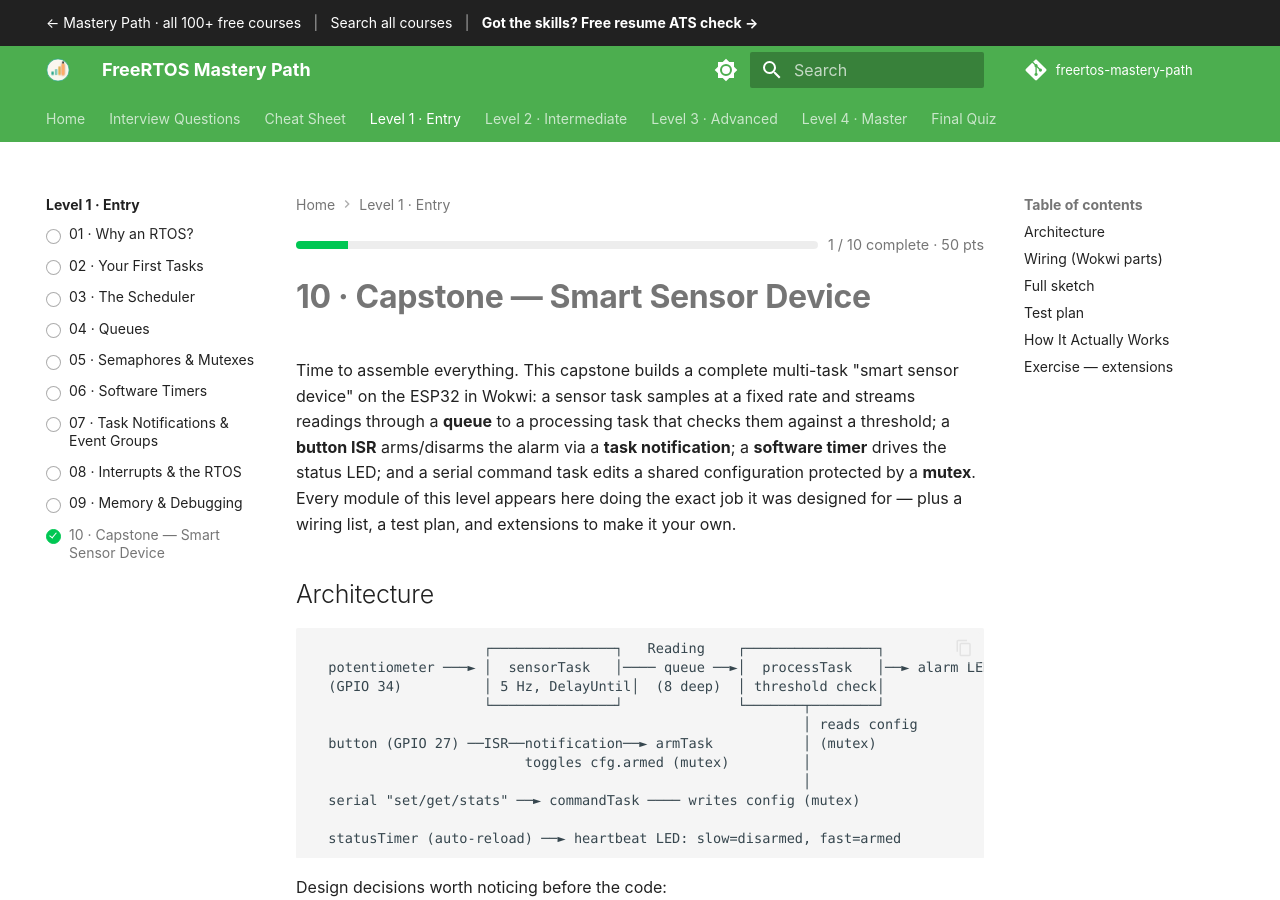
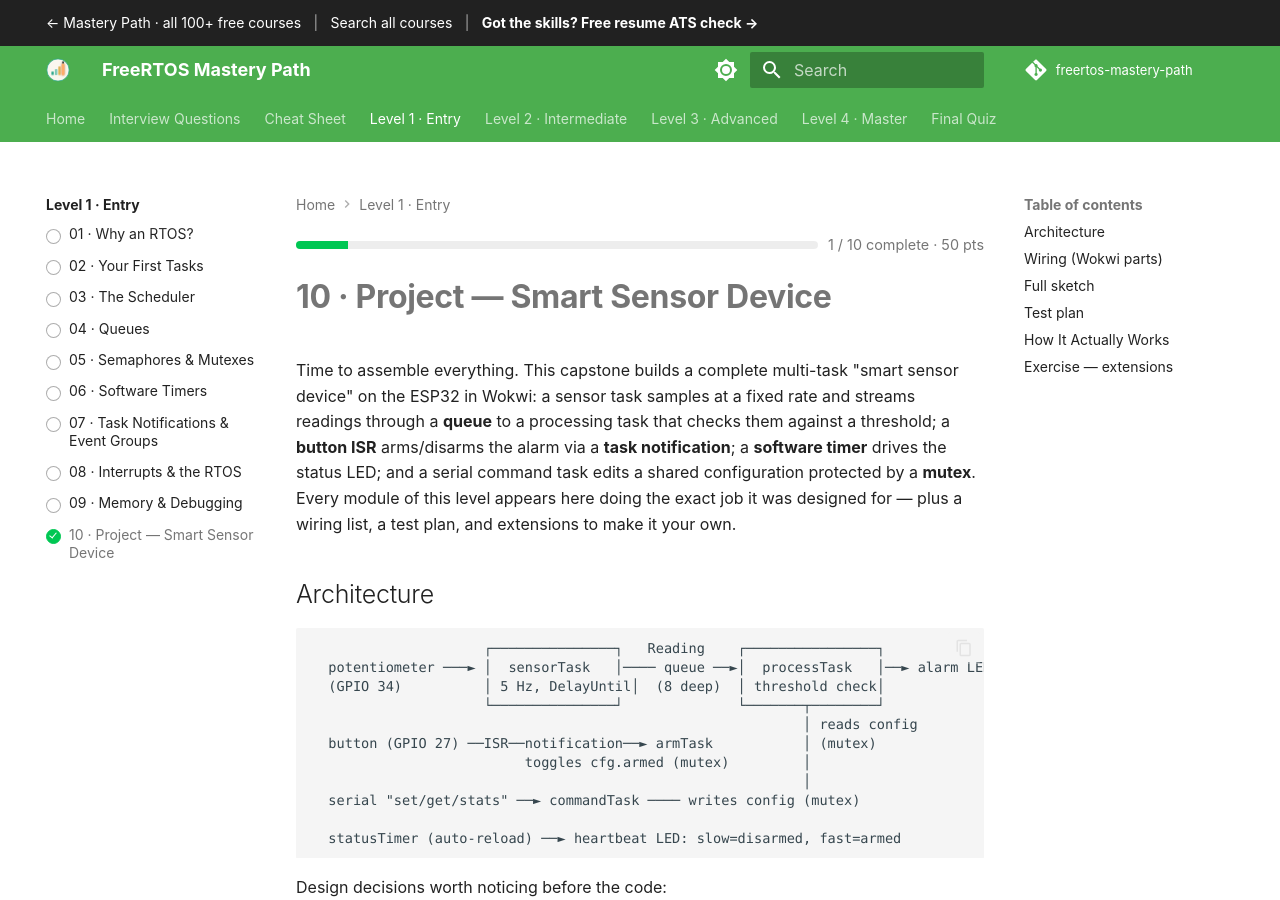
Before and after one commit to SIGILIPELLI/freertos-mastery-path, an MkDocs documentation site: the page built from docs/level-1/10-capstone-project.md, in a window 1280 px wide and 900 px high. Built offline with MkDocs 1.6.1 and Material for MkDocs 9.7.7, drawn with Linux system fonts in a browser that asks for light colours; comment, search, counter and statistics services are not loaded.

Commit message:
Level-end build pages are titled Project; Capstone is reserved for the Level 4 course capstone
Co-Authored-By: Claude Sonnet 5.5 <noreply@anthropic.com>

```diff
--- a/docs/level-1/10-capstone-project.md
+++ b/docs/level-1/10-capstone-project.md
@@ -2,7 +2,7 @@
 description: "Capstone — Smart Sensor Device — Time to assemble everything. This capstone builds a complete multi-task 'smart sensor device' on the ESP32 in Wokwi: a…"
 ---
 
-# 10 · Capstone — Smart Sensor Device
+# 10 · Project — Smart Sensor Device
 
 Time to assemble everything. This capstone builds a complete multi-task
 "smart sensor device" on the ESP32 in Wokwi: a sensor task samples at a fixed
--- a/mkdocs.yml
+++ b/mkdocs.yml
@@ -94,7 +94,7 @@ nav:
       - "07 · Task Notifications & Event Groups": level-1/07-notifications-event-groups.md
       - "08 · Interrupts & the RTOS": level-1/08-interrupts.md
       - "09 · Memory & Debugging": level-1/09-memory-debugging.md
-      - "10 · Capstone — Smart Sensor Device": level-1/10-capstone-project.md
+      - "10 · Project — Smart Sensor Device": level-1/10-capstone-project.md
   - "Level 2 · Intermediate":
       - Overview: level-2/index.md
       - "Stream & Message Buffers": level-2/01-stream-message-buffers.md
```
